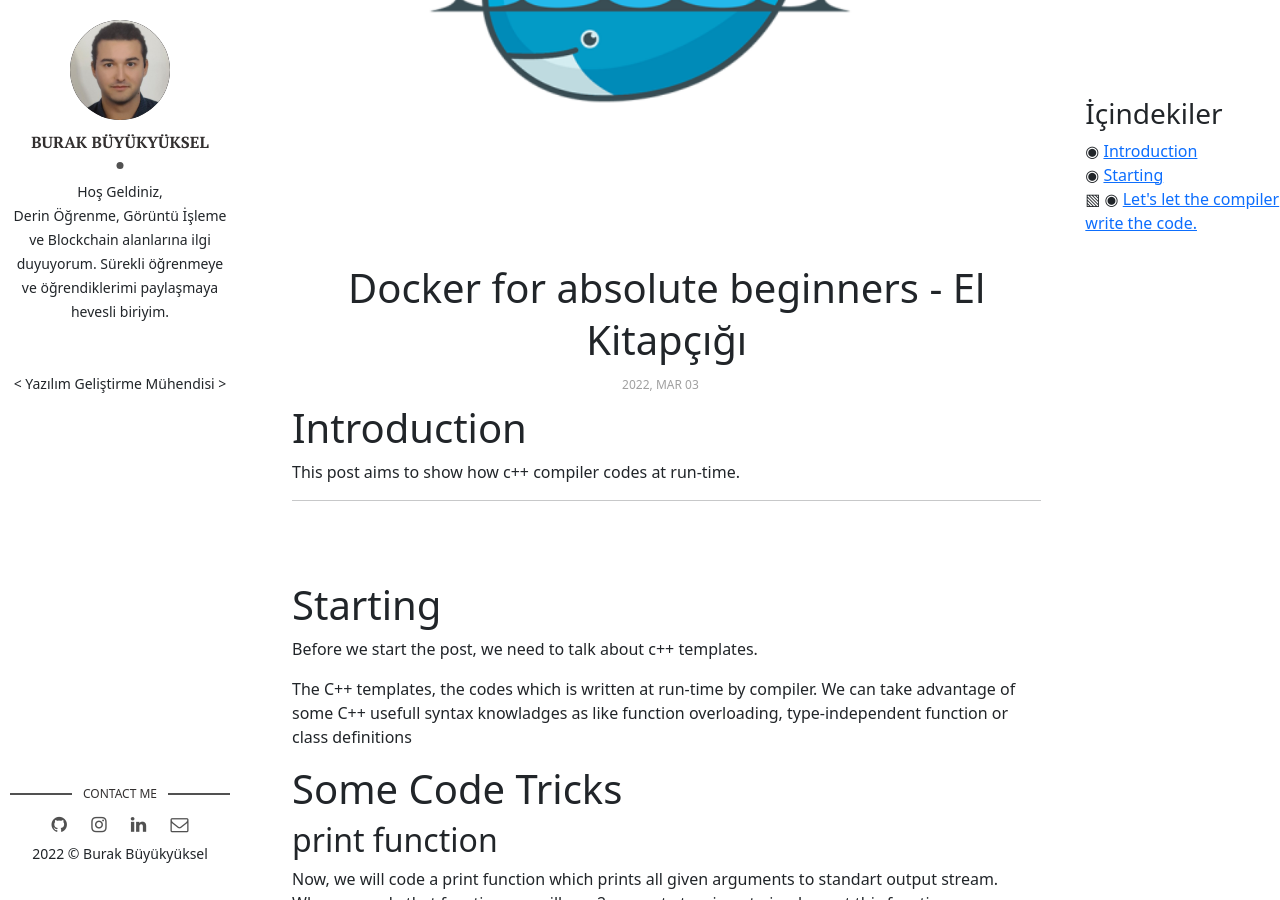
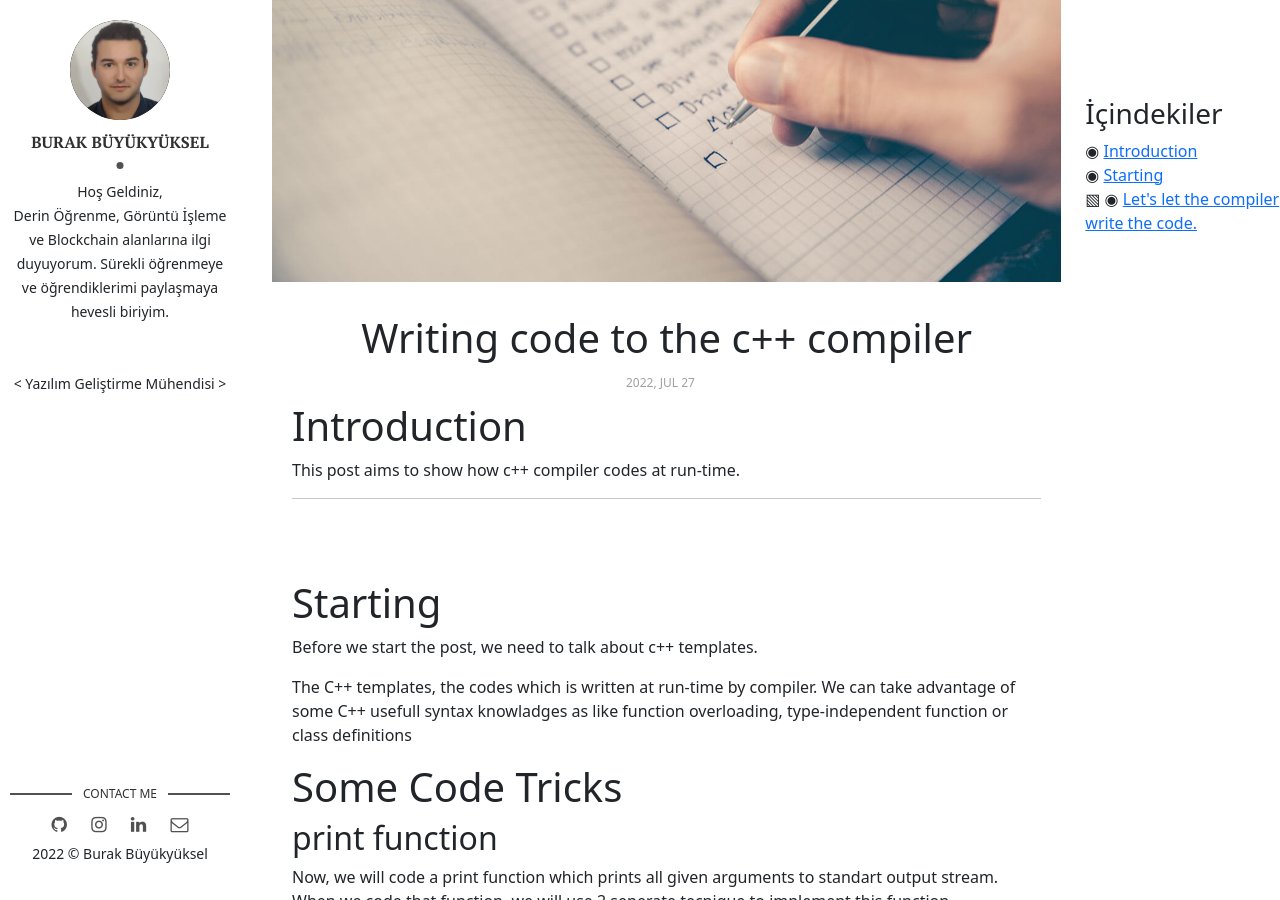
Before and after one commit to bbuyukyuksel/bbuyukyuksel.github.io, a Jekyll site: the page built from _posts/2022-07-28-writing-code-to-the-compiler.markdown, in a window 1280 px wide and 900 px high, scrolled down 315 px. Built offline with Jekyll 4.4.1, drawn with Linux system fonts in a browser that asks for light colours; comment, search, counter and statistics services are not loaded; some of the changed text lies outside the part shown.

Commit message:
updated _posts/2022-07-28-writing-code-to-the-compiler.markdown

```diff
--- a/_posts/2022-07-28-writing-code-to-the-compiler.markdown
+++ b/_posts/2022-07-28-writing-code-to-the-compiler.markdown
@@ -1,11 +1,11 @@
 ---
 layout: post
-title: Docker for absolute beginners - El Kitapçığı
-date: 2022-03-04 00:00:00 +0300
-description: Introduction to docker environment.
+title: Writing code to the c++ compiler
+date: 2022-07-28 00:00:00 +0300
+description: C++ Templates
 lang: en
-img: docker.png
-tags: [Docker, Container, Handbook]
+img: software.jpg
+tags: [C++, Templates, Compiler]
 contents:
 - 1;Introduction;introduction'
 - 1;Starting;starting'
```
